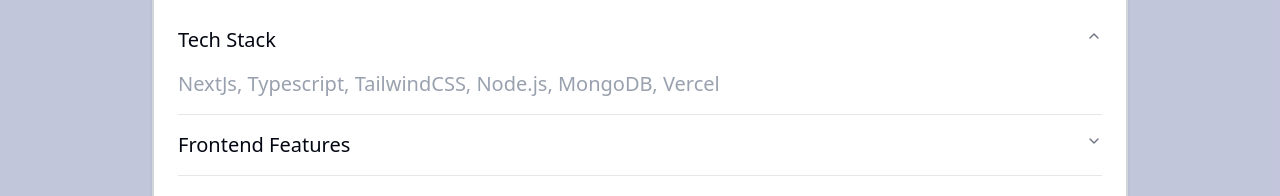
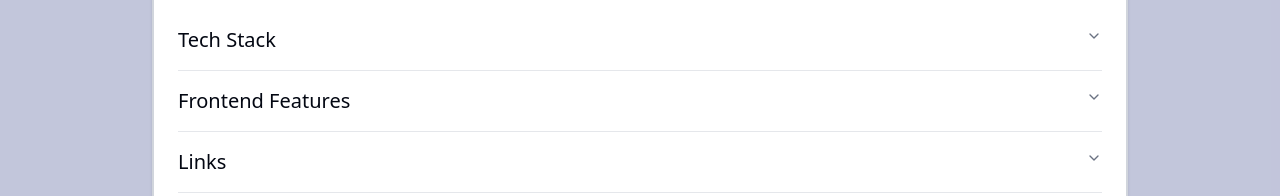
Before and after one commit to dezineskv/portfolio2025, a Next.js app: page /projects/1 in a window 1280 px wide. Shown: the part 598-794 px from the top of the page. Built offline with nearby package versions, Linux system fonts and the light colour scheme.

Commit message:
addition of data images & links

```diff
--- a/app/(mainLayout)/projects/[id]/page.jsx
+++ b/app/(mainLayout)/projects/[id]/page.jsx
@@ -27,6 +27,8 @@
   BreadcrumbPage,
   BreadcrumbSeparator,
 } from "@/components/ui/breadcrumb";
+import { Link } from "lucide-react";
+import Image from "next/image";
 
 async function page({ params }) {
   const { id } = await params;
@@ -75,7 +77,7 @@
                   className="w-full"
                   defaultValue="item-1"
                 >
-                  <AccordionItem value="item-1">
+                  <AccordionItem value="item2">
                     <AccordionTrigger>
                       <p className="text-xl">Tech Stack</p>
                     </AccordionTrigger>
@@ -83,7 +85,7 @@
                       <p className="text-xl text-[#99a1af]">{project.stack}</p>
                     </AccordionContent>
                   </AccordionItem>
-                  <AccordionItem value="item-2">
+                  <AccordionItem value="item-3">
                     <AccordionTrigger>
                       <p className="text-xl">Frontend Features</p>
                     </AccordionTrigger>
@@ -93,7 +95,31 @@
                       </p>
                     </AccordionContent>
                   </AccordionItem>
-                  <AccordionItem value="item-2">
+                  <AccordionItem value="item-4">
+                    <AccordionTrigger>
+                      <p className="text-xl">Links</p>
+                    </AccordionTrigger>
+                    <AccordionContent className="flex flex-col gap-4 text-balance">
+                      {project?.link && (
+                        <p className="flex text-xl text-[#99a1af]">
+                          <Link />
+                          &nbsp; {project.link}
+                        </p>
+                      )}
+                      {project?.gitlink && (
+                        <p className="flex text-xl text-[#99a1af]">
+                          <Image
+                            src="https://i.ibb.co/spy4N7Zq/github.png"
+                            alt="github"
+                            width={25}
+                            height={20}
+                          />
+                          &nbsp; {project.gitlink}
+                        </p>
+                      )}
+                    </AccordionContent>
+                  </AccordionItem>
+                  <AccordionItem value="item-5">
                     <AccordionTrigger>
                       <p className="text-xl">Additional notes</p>
                     </AccordionTrigger>
--- a/lib/items.json
+++ b/lib/items.json
@@ -5,7 +5,7 @@
       "title": "Coffee Shop App",
       "description": "Using NextJs, Typescript and Tailwind, re-build an existing design and customize it. Use ShadCN for UI components, also to be customized. Use responsive design, API integration, CRUD, framer-motion, dark mode option, and more.",
       "stack": "NextJs, Typescript, TailwindCSS, Node.js, MongoDB, Vercel",
-      "features": "Added admin login, user email subscription, CRUD operations, and more.",
+      "features": "Added admin login, user email subscription, CRUD operations, and more. I initially built a version with Express server as a separate backend with JSX, then went on to create a typescript backend and combine it within the same project space. -this was to get more practice with fullstack projects, while keeping the same frontend steady.",
       "notes": "server actions...",
       "includes": {
         "items": [
@@ -40,8 +40,8 @@
       "featured": true,
       "category": "apps",
       "pills": ["Next", "Typescript", "Tailwind"],
-            "link": "https://next-coffee-full.vercel.app",
-      "gitlink": ""
+      "link": "https://next-coffee-full.vercel.app",
+      "gitlink": "https://github.com/dezineskv/next-coffee-full"
     },
     {
       "id": "2",
@@ -80,7 +80,7 @@
       "featured": true,
       "category": "sites",
       "pills": ["Next", "Typescript", "Tailwind"],
-      "link": "https://next-coffee-full.vercel.app",
+      "link": "",
       "gitlink": ""
     },
     {
@@ -116,14 +116,14 @@
       "category": "apps",
       "pills": ["React", "Local Storage"],
       "link": "https://dezineskv.github.io/todos-tailwind-react/",
-      "gitlink": ""
+      "gitlink": "https://github.com/dezineskv/todos-tailwind-react"
     },
     {
       "id": "4",
       "title": "Veggie Site",
       "description": "This React app came from a Figma design of an ecommerce website. I used Tailwind to build the site. Responsive and customized Tailwind components.",
       "stack": "React, Vite, TailwindCSS, Node.js, MongoDB, Google Pages",
-      "features": "Frontend site school project - built based off of TS4U Figma design. I used Tailwind and the app uses an internal Db.",
+      "features": "Frontend site school project - built based off of TS4U Figma design. I used Tailwind and the app uses an internal Db. I also initially built a SASS version of the site. Then wanted to explore re-building it with Tailwind.",
       "notes": "TS4U Figma design provided",
       "includes": {
         "items": ["filtering and conditional rendering"]
@@ -148,7 +148,7 @@
       "category": "sites",
       "pills": ["React", "Tailwind", "MongoDB"],
       "link": "https://dezineskv.github.io/figma-sass-ecommerce/",
-      "gitlink": ""
+      "gitlink": "https://github.com/dezineskv/figma-sass-ecommerce"
     },
     {
       "id": "5",
@@ -182,8 +182,8 @@
       "featured": false,
       "category": "sites",
       "pills": ["React", "Tailwind"],
-      "link": "https://next-coffee-full.vercel.app",
-      "gitlink": ""
+      "link": "",
+      "gitlink": "https://github.com/dezineskv/fresh-bucket/tree/main/src/components"
     },
     {
       "id": "6",
@@ -218,38 +218,40 @@
       "featured": false,
       "category": "projects",
       "pills": ["Next", "Tailwind", "API"],
-      "link": "https://next-coffee-full.vercel.app",
-      "gitlink": ""
+      "link": "",
+      "gitlink": "https://github.com/dezineskv/next-UI-frontend"
     },
     {
       "id": "7",
-      "title": "Weather App",
+      "title": "Weather API",
       "description": "Frontend school project - rendering of weather per city input",
-      "stack": "HTML, CSS, JavaScript, Node.js",
-      "features": "API call to render the weather in Farenheit, by city input",
+      "stack": "HTML, JavaScript, Bootstrap",
+      "features": "REST API, event listener",
       "notes": "converted to farenheit",
       "includes": {
         "items": [
-          "frontend feature",
-          "HTML CSS & Javascript allows interactivity",
-          "API"
+          "frontend feature using Bootstrap",
+          "HTML CSS & Javascript, allows interactivity",
+          "API consumption"
         ]
       },
       "image": "https://i.ibb.co/N2df0Yqd/weatherapp.png",
       "logo": "https://i.ibb.co/C3PXt4w3/html5.png",
-      "images": ["https://i.ibb.co/N2df0Yqd/weatherapp.png"],
+      "images": [
+        "https://i.ibb.co/N2df0Yqd/weatherapp.png",
+        "https://i.ibb.co/NgWMys3D/weather-londong.jpg"
+      ],
       "icons": [
         "https://i.ibb.co/C3PXt4w3/html5.png",
-        "https://i.ibb.co/0jdrW5wx/css3.png",
+        "https://i.ibb.co/Q7RxsGs8/bootstrap4.png",
         "https://i.ibb.co/Z6TzVg3D/js.png",
-        "https://i.ibb.co/LX2q0WSB/nodejs.png",
         "https://i.ibb.co/60WNqZTq/npm.png",
         "https://i.ibb.co/spy4N7Zq/github.png"
       ],
       "featured": false,
       "category": "projects",
       "pills": ["HTML", "JavaScript", "API"],
-      "link": "https://next-coffee-full.vercel.app",
+      "link": "",
       "gitlink": ""
     },
     {
@@ -268,7 +270,11 @@
       },
       "image": "https://i.ibb.co/JjfVg7gn/music-1.jpg",
       "logo": "https://i.ibb.co/C3PXt4w3/html5.png",
-      "images": ["https://i.ibb.co/Rkz7dWQT/music-2.jpg"],
+      "images": [
+        "https://i.ibb.co/B2XbFZFL/music-1.jpg",
+        "https://i.ibb.co/cc6Mqt5G/music-2.png",
+        "https://i.ibb.co/dwyfSMX7/music-3.png"
+      ],
       "icons": [
         "https://i.ibb.co/C3PXt4w3/html5.png",
         "https://i.ibb.co/0jdrW5wx/css3.png",
@@ -280,8 +286,8 @@
       "featured": false,
       "category": "projects",
       "pills": ["HTML", "JavaScript", "API"],
-      "link": "https://next-coffee-full.vercel.app",
-      "gitlink": ""
+      "link": "https://dezineskv.github.io/music-finder/",
+      "gitlink": "https://github.com/dezineskv/music-finder"
     },
     {
       "id": "9",
@@ -311,7 +317,7 @@
       "category": "projects",
       "pills": ["HTML", "JavaScript", "API"],
       "link": "https://dezineskv.github.io/yourBank/",
-      "gitlink": ""
+      "gitlink": "https://github.com/dezineskv/yourBank"
     },
 
     {
@@ -325,15 +331,18 @@
         "items": ["API calls on static data", "OpenAI/Snowflake"]
       },
       "image": "https://i.ibb.co/v6N4Ky71/ee7859-3da1a27d28024c8eae9f676af329340d-mv2.jpg",
-      "logo": "https://i.ibb.co/HDPXjcCM/nextjs2.png",
+      "logo": "https://i.ibb.co/93zvkhZC/aws.png",
       "images": [
         "https://i.ibb.co/v6N4Ky71/ee7859-3da1a27d28024c8eae9f676af329340d-mv2.jpg"
       ],
-      "icons": ["https://i.ibb.co/C3PXt4w3/html5.png"],
+      "icons": [
+        "https://i.ibb.co/C3PXt4w3/html5.png",
+        "https://i.ibb.co/rK8TXvMZ/openai.png"
+      ],
       "featured": false,
       "category": "projects",
-      "pills": ["AWS"],
-      "link": "https://next-coffee-full.vercel.app",
+      "pills": ["OpenAI", "Snowflake"],
+      "link": "",
       "gitlink": ""
     },
     {
@@ -347,13 +356,13 @@
         "items": ["AWS hosting"]
       },
       "image": "https://i.ibb.co/DPLRmY4j/awspage-2.jpg",
-      "logo": "https://i.ibb.co/HDPXjcCM/nextjs2.png",
+      "logo": "https://i.ibb.co/mrvgbnn9/snowflake.png",
       "images": ["https://i.ibb.co/DPLRmY4j/awspage-2.jpg"],
-      "icons": ["https://i.ibb.co/C3PXt4w3/html5.png"],
+      "icons": ["https://i.ibb.co/93zvkhZC/aws.png"],
       "featured": false,
       "category": "projects",
-      "pills": ["OpenAI", "Snowflake"],
-      "link": "https://next-coffee-full.vercel.app",
+      "pills": ["AWS"],
+      "link": "",
       "gitlink": ""
     },
     {
@@ -388,8 +397,8 @@
       "featured": false,
       "category": "sites",
       "pills": ["Next", "Tailwind"],
-      "link": "https://next-coffee-full.vercel.app",
-      "gitlink": ""
+      "link": "https://portfolio2025-sand-ten.vercel.app/",
+      "gitlink": "https://github.com/dezineskv/portfolio2025"
     }
   ]
 }
--- a/package.json
+++ b/package.json
@@ -1,5 +1,5 @@
 {
-  "name": "port",
+  "name": "portfolio",
   "version": "0.1.0",
   "private": true,
   "scripts": {
```
